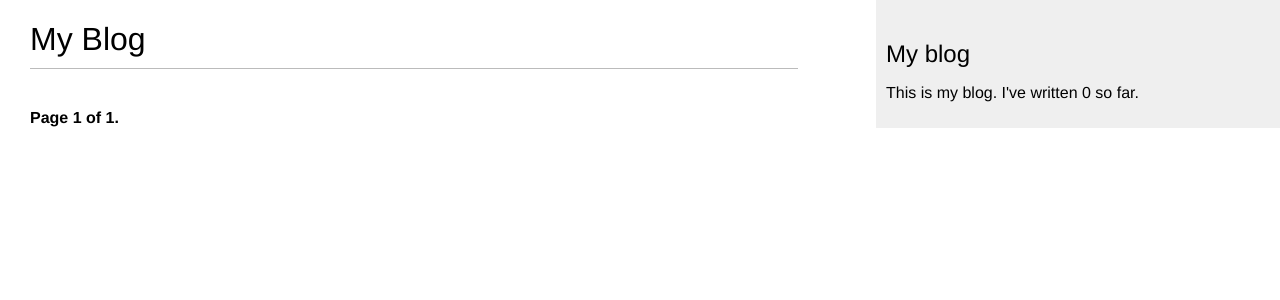
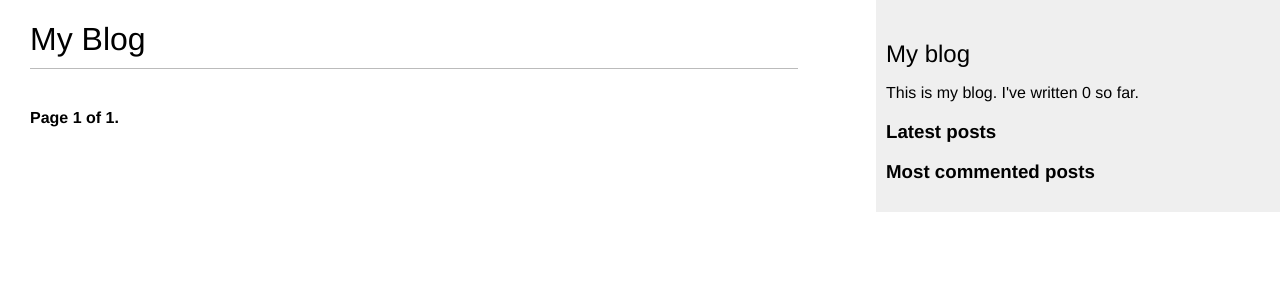
Before and after one commit to thisfieldisrequired/blog, a Django app: page /blog/ in a window 1280 px wide. Shown: the top 300 px of the page. Run offline with Django 4.2, Linux system fonts and the light colour scheme; data that the repository does not hold is empty.

Commit message:
Added inclusion_tag most commented posts

```diff
--- a/blog/templates/blog/base.html
+++ b/blog/templates/blog/base.html
@@ -4,7 +4,7 @@
 <html>
 <head>
   <title>{% block title %}{% endblock %}</title>
-  <link href="{% static "css/blog.css" %}" rel="stylesheet">
+  <link href="{% static 'css/blog.css' %}" rel="stylesheet">
 </head>
 <body>
   <div id="content">
@@ -14,6 +14,17 @@
   <div id="sidebar">
     <h2>My blog</h2>
     <p>This is my blog. I've written {% total_posts %} so far.</p>
+    <h3>Latest posts</h3>
+    {% show_latest_posts 3 %}
+    <h3>Most commented posts</h3>
+    {% get_most_commented_posts as most_commented_posts %}
+    <ul>
+      {% for post in most_commented_posts %}
+        <li>
+          <a href="{{ post.get_absolute_url }}">{{ post.title }}</a>
+        </li>
+      {% endfor %}
+    </ul>
   </div>
 </body>
 </html>
--- /dev/null
+++ b/blog/templates/blog/post/latest_posts.html
@@ -0,0 +1,7 @@
+<ul>
+    {% for post in latest_posts %}
+        <li>
+            <a href="{{ post.get_absolute_url }}">{{ post.title }}</a>
+        </li>
+    {% endfor %}
+</ul>
--- a/blog/templatetags/blog_tags.py
+++ b/blog/templatetags/blog_tags.py
@@ -1,5 +1,6 @@
 from django import template
 from ..models import Post
+from django.db.models import Count
 
 register = template.Library()
 
@@ -7,3 +8,14 @@ register = template.Library()
 @register.simple_tag
 def total_posts():
     return Post.published.count()
+
+
+@register.inclusion_tag('blog/post/latest_posts.html')
+def show_latest_posts(count=5):
+    latest_posts = Post.published.order_by('-publish')[:count]
+    return {'latest_posts': latest_posts}
+
+
+@register.simple_tag
+def get_most_commented_posts(count=5):
+    return Post.published.annotate(total_comments=Count('comments')).order_by('-total_comments')[:count]
```
